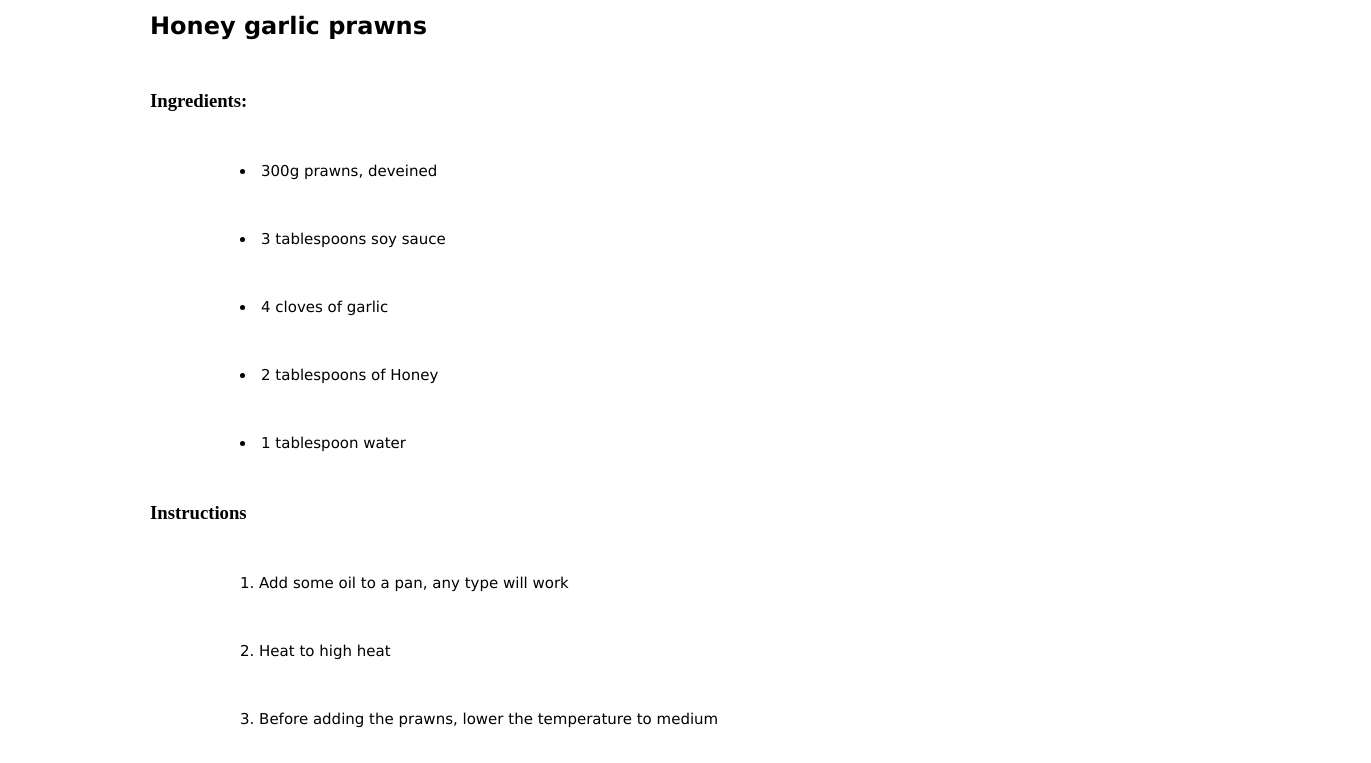
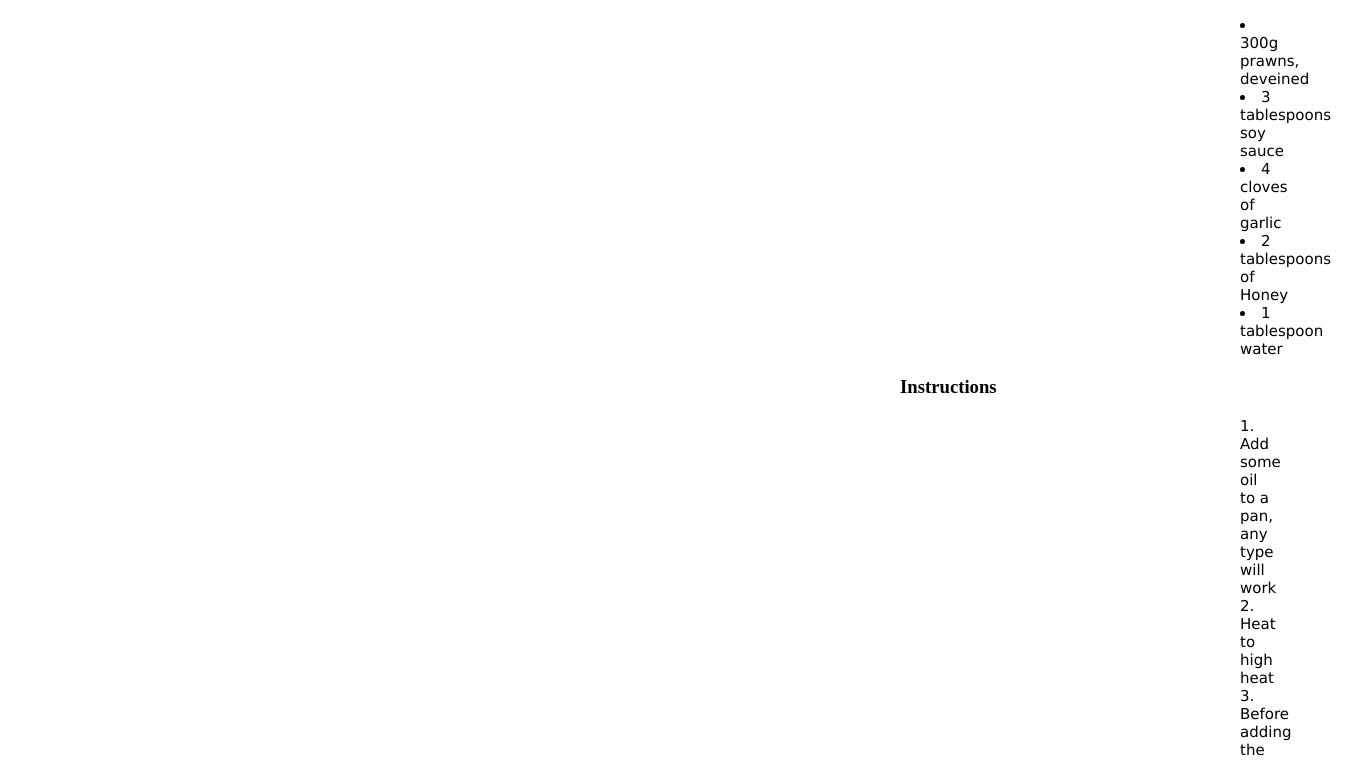
Before and after one commit to Hernz-bearnz/Odin-recipes, a plain HTML site: page index.html in a window 1280 px wide. Shown: the part 244-1007 px from the top of the page, 1371 px wide, since content can reach past the window. Drawn offline with Linux system fonts and the light colour scheme.

Commit message:
going to previous version

```diff
--- a/style.css
+++ b/style.css
@@ -1,5 +1,5 @@
 * {
-    margin: 50px;
+    margin-left: 300px;
 }
 h1,
 ul,
```
